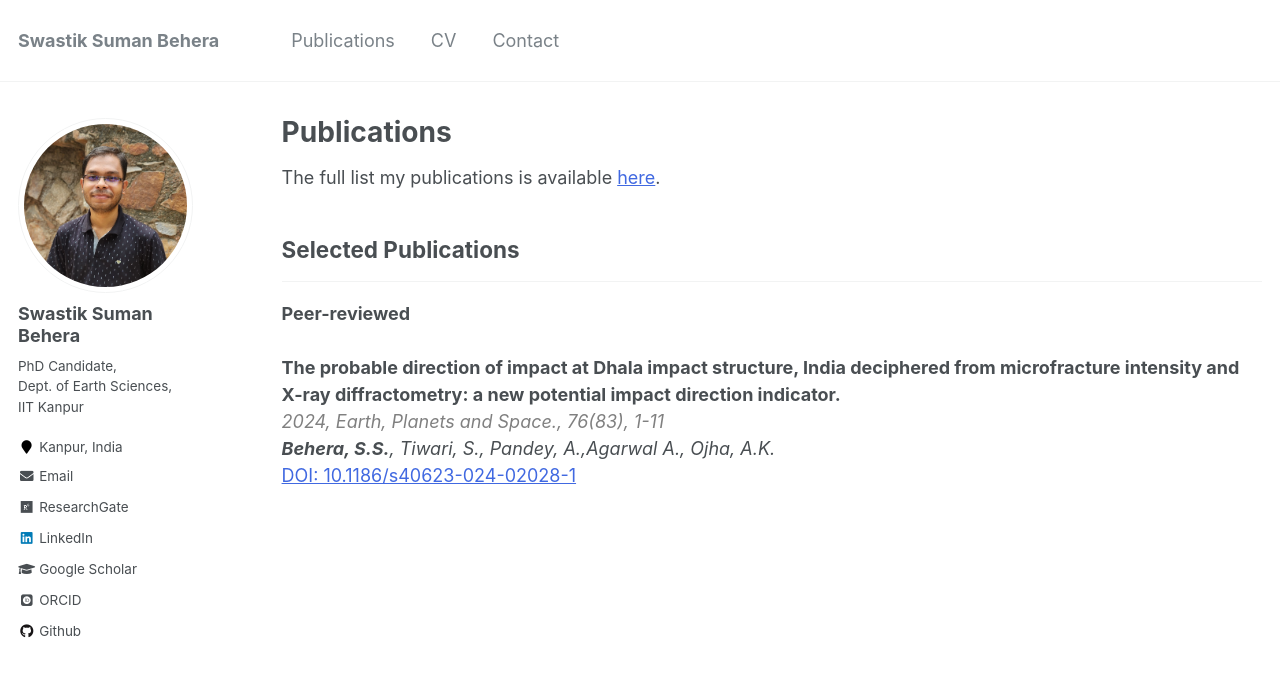
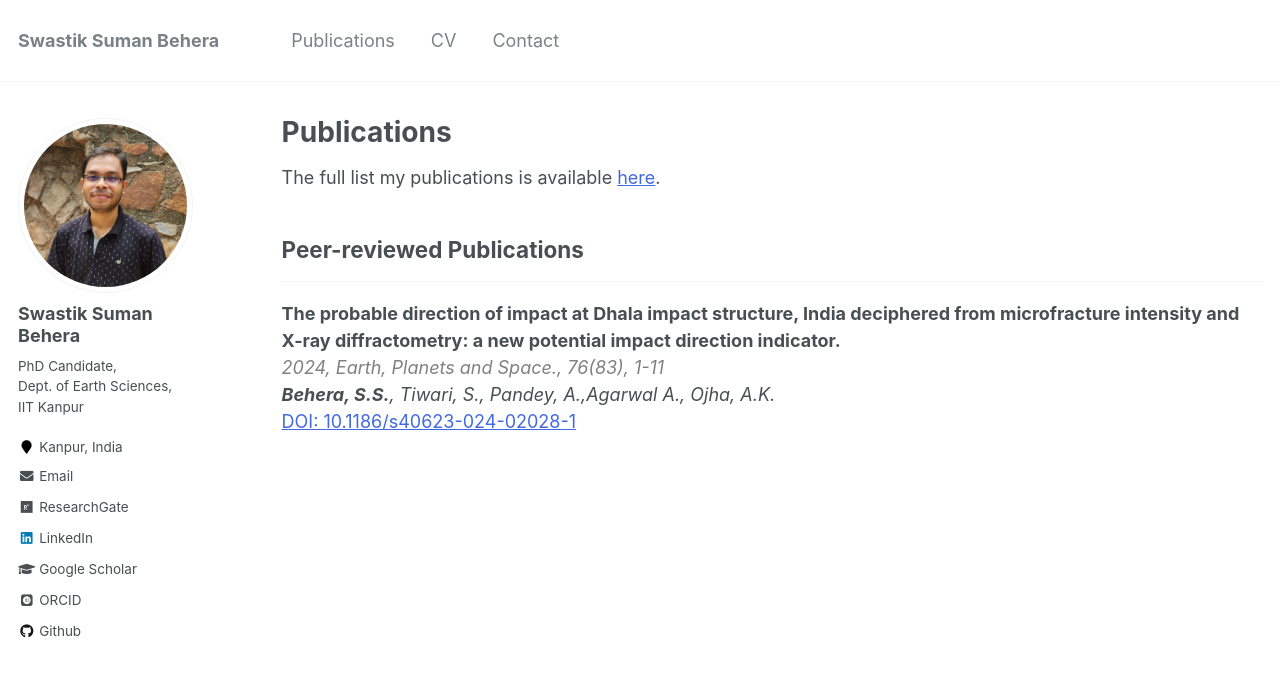
Before and after one commit to swastiksumanbehera/swastiksumanbehera.github.io, a Jekyll site: the page built from _pages/publications.md, in a window 1280 px wide. Shown: the top 677 px of the page. Built offline with Jekyll 4.4.1, drawn with Linux system fonts in a browser that asks for light colours; some web fonts are replaced.

Commit message:
Update publications.md

```diff
--- a/_pages/publications.md
+++ b/_pages/publications.md
@@ -7,12 +7,11 @@ author_profile: true
 
 The full list my publications is available [here](){:target="_blank"}.
 
-## Selected Publications
+## Peer-reviewed Publications
 ---
 
 {% for publi in site.data.publications %}
 
-<strong>Peer-reviewed</strong><br><br>
 <strong>The probable direction of impact at Dhala impact structure, India deciphered from microfracture intensity and X-ray diffractometry: a new potential impact direction indicator.</strong> <br />
  <span style="color:grey"> <em>2024, Earth, Planets and Space., 76(83), 1-11</em> </span> <br />
   <em><b>Behera, S.S.</b>, Tiwari, S., Pandey, A.,Agarwal A., Ojha, A.K.</em><br/> <a href="https://doi.org/10.1186/s40623-024-02028-1"> DOI: 10.1186/s40623-024-02028-1</a>
```
